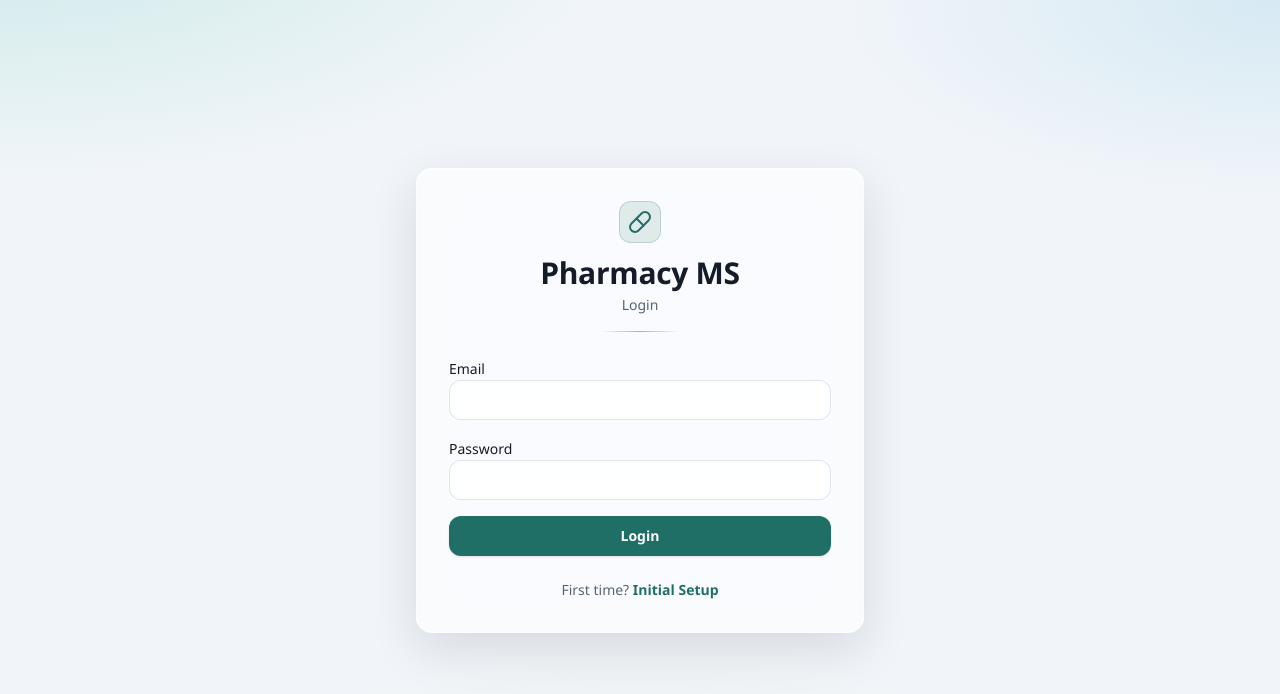
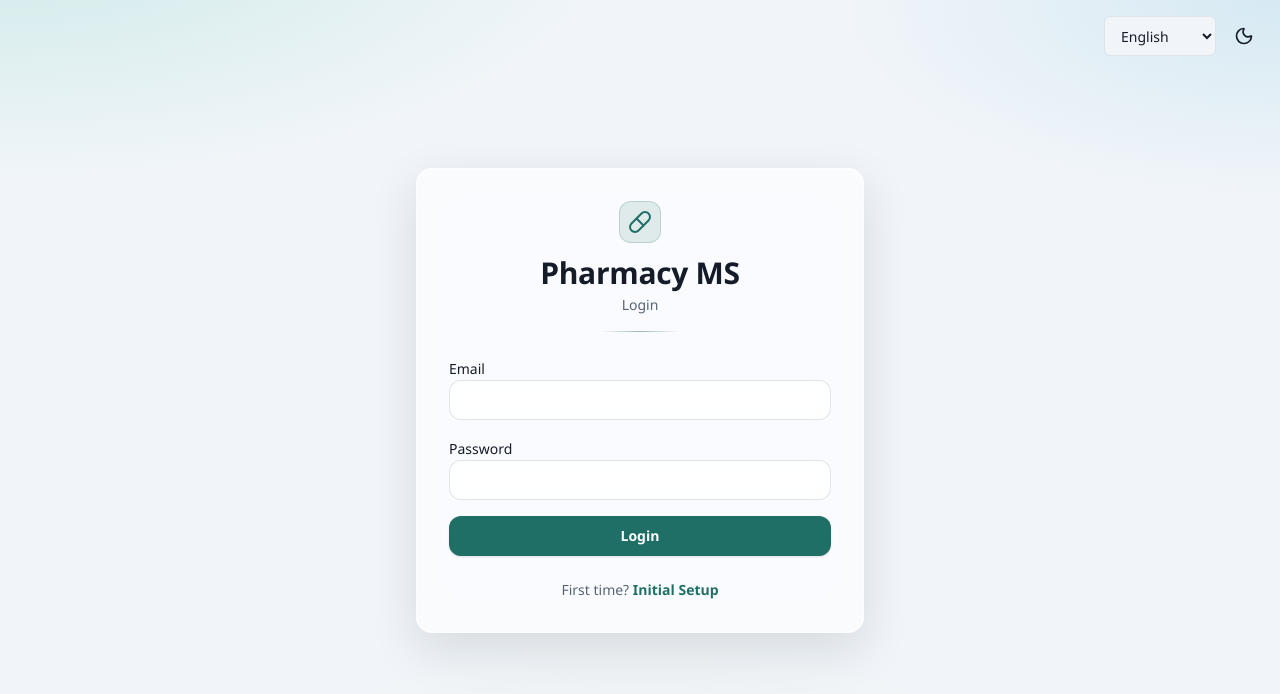
Before and after one commit to yasin6606/pharmacy-management-system, a Next.js app in the folder frontend/: page /en/login in a window 1280 px wide. Shown: the top 694 px of the page. Built offline with nearby package versions, Linux system fonts and the light colour scheme.

Commit message:
feat(auth): light/dark and language controls on login page

```diff
--- a/frontend/app/[locale]/(auth)/login/page.tsx
+++ b/frontend/app/[locale]/(auth)/login/page.tsx
@@ -4,12 +4,20 @@
 import {Link} from '@/navigation';
 import {useTranslations} from 'next-intl';
 import {Pill} from 'lucide-react';
+import {ThemeToggle} from '@/components/ui/ThemeToggle';
+import {LanguageSwitcher} from '@/components/ui/LanguageSwitcher';
 
 export default function LoginPage() {
     const t = useTranslations('auth');
 
     return (
-        <div className="min-h-screen flex items-center justify-center px-4 py-10">
+        <div className="min-h-screen flex items-center justify-center px-4 py-10 relative">
+            {/* Theme + language — available before authentication */}
+            <div className="absolute top-4 end-4 flex items-center gap-2 z-10">
+                <LanguageSwitcher />
+                <ThemeToggle />
+            </div>
+
             <div className="w-full max-w-md glass-strong rounded-2xl p-6 sm:p-8">
                 <div className="flex flex-col items-center text-center mb-6">
                     <span className="glass-chip text-[var(--color-primary)] mb-3">
```
